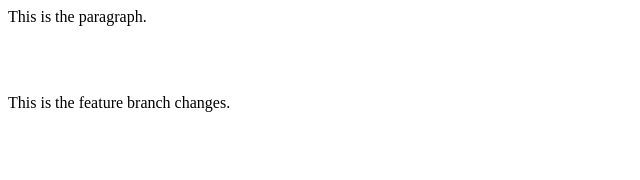
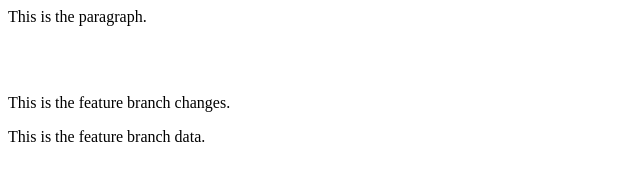
Before and after one commit to 3elgrey/LocalGit, a plain HTML site: page index.html in a window 1280 px wide. Shown: the whole page, without its empty margins (0-640 px from the left). Drawn offline with Linux system fonts and the light colour scheme.

Commit message:
Added data on line 9-11

```diff
--- a/index.html
+++ b/index.html
@@ -6,3 +6,6 @@
 <p>
     This is the feature branch changes.
 </p>
+<p>
+    This is the feature branch data.
+</p>
```
